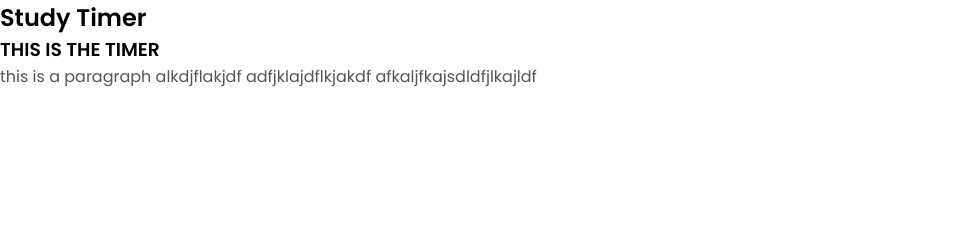
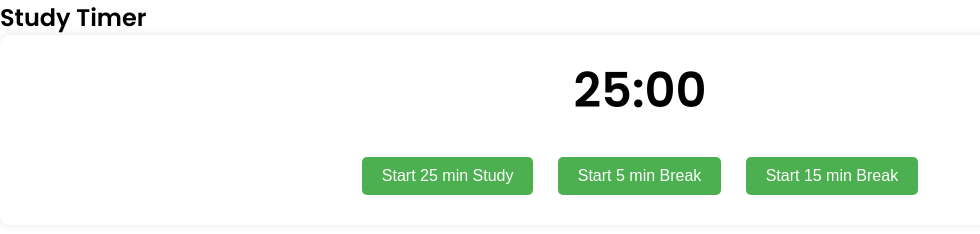
Before and after one commit to stonewerner/chrome-pomodoro, a browser extension: page index.html in a window 1280 px wide. Shown: the whole page, without its empty margins (0-980 px from the left). Drawn offline with Linux system fonts and the light colour scheme.

Commit message:
essentially works but can't navigate away from extension without timer stopping

```diff
--- a/index.html
+++ b/index.html
@@ -11,12 +11,10 @@
     <div>
         <h2>Study Timer</h2>
         <div id="main-timer">
-            <h3>THIS IS THE TIMER</h3>
-            <p>this is a paragraph alkdjflakjdf
-                adfjklajdflkjakdf
-                afkaljfkajsdldfjlkajldf
-            </p>
-
+            <h3 id="timer-display">25:00</h3>
+            <button id="start-25" onclick="startTimer(25)">Start 25 min Study</button>
+            <button id="start-5" onclick="startTimer(5)">Start 5 min Break</button>
+            <button id="start-15" onclick="startTimer(15)">Start 15 min Break</button>
         </div>
     </div>
 
--- a/script.js
+++ b/script.js
@@ -1,3 +1,34 @@
-async function fetchData() {
-    //used to get data from api
+let timer;
+let isRunning = false;
+
+document.addEventListener('DOMContentLoaded', function () {
+    document.getElementById('start-25').addEventListener('click', () => startTimer(25));
+    document.getElementById('start-5').addEventListener('click', () => startTimer(5));
+    document.getElementById('start-15').addEventListener('click', () => startTimer(15));
+});
+
+function startTimer(minutes) {
+    if (isRunning) {
+        clearInterval(timer);
+    }
+    isRunning = true;
+    let time = minutes * 60;
+    displayTime(time);
+
+    timer = setInterval(() => {
+        time--;
+        displayTime(time);
+        if (time <= 0) {
+            clearInterval(timer);
+            isRunning = false;
+            alert("Time's up!");
+        }
+    }, 1000);
 }
+
+function displayTime(seconds) {
+    const minutes = Math.floor(seconds / 60);
+    const remainingSeconds = seconds % 60;
+    const display = `${minutes < 10 ? '0' : ''}${minutes}:${remainingSeconds < 10 ? '0' : ''}${remainingSeconds}`;
+    document.getElementById('timer-display').textContent = display;
+}
--- a/style.css
+++ b/style.css
@@ -28,3 +28,31 @@ a,
 .btn {
   transition: all 300ms ease;
 }
+
+#main-timer {
+    background-color: #ffffff;
+    border-radius: 10px;
+    box-shadow: 0 0 10px rgba(0, 0, 0, 0.1);
+    padding: 20px;
+    text-align: center;
+  }
+
+  button {
+    background-color: #4CAF50;
+    color: white;
+    border: none;
+    padding: 10px 20px;
+    margin: 10px;
+    border-radius: 5px;
+    cursor: pointer;
+    font-size: 16px;
+  }
+
+  button:hover {
+    background-color: #45a049;
+  }
+
+  #timer-display {
+    font-size: 48px;
+    margin-bottom: 20px;
+  }
```
